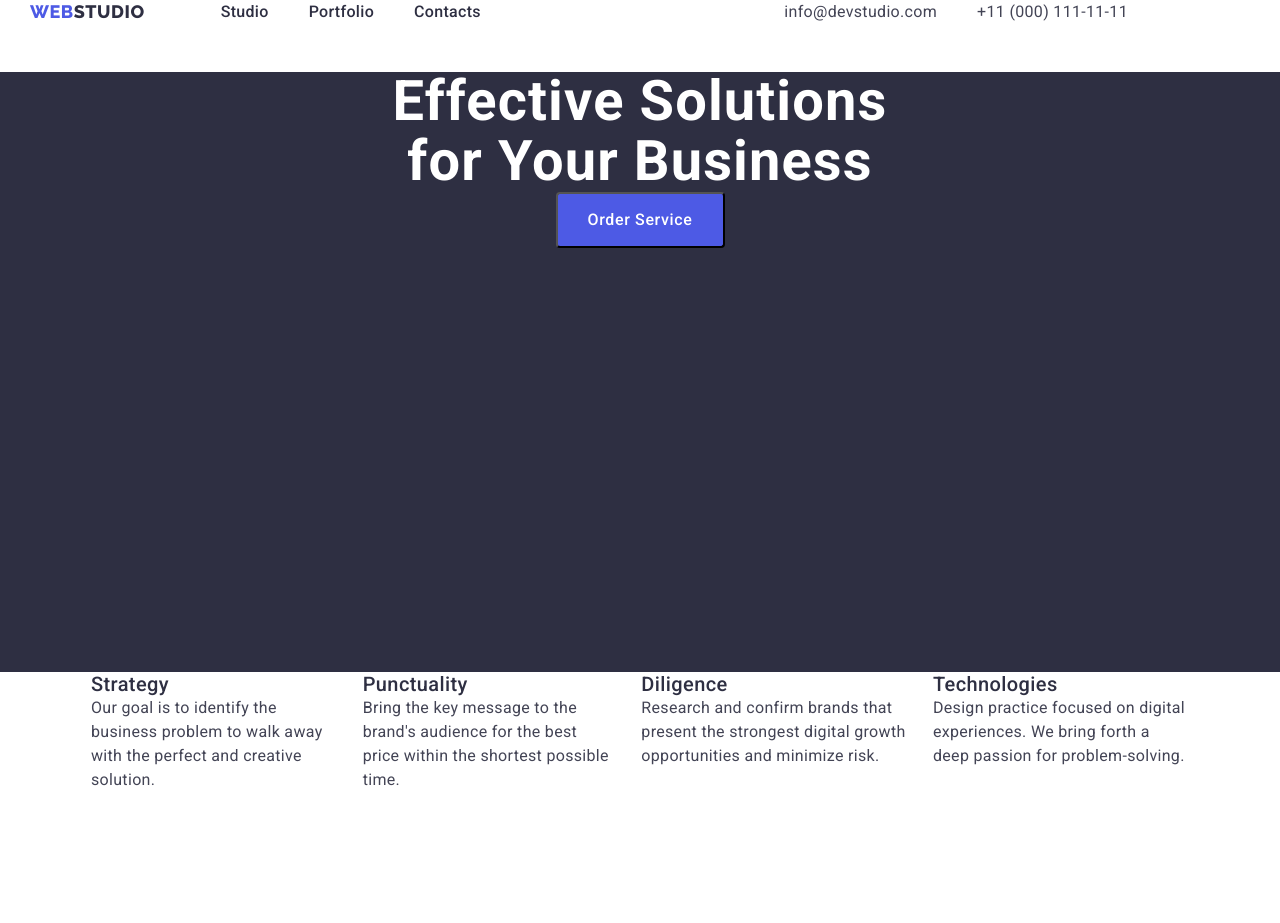
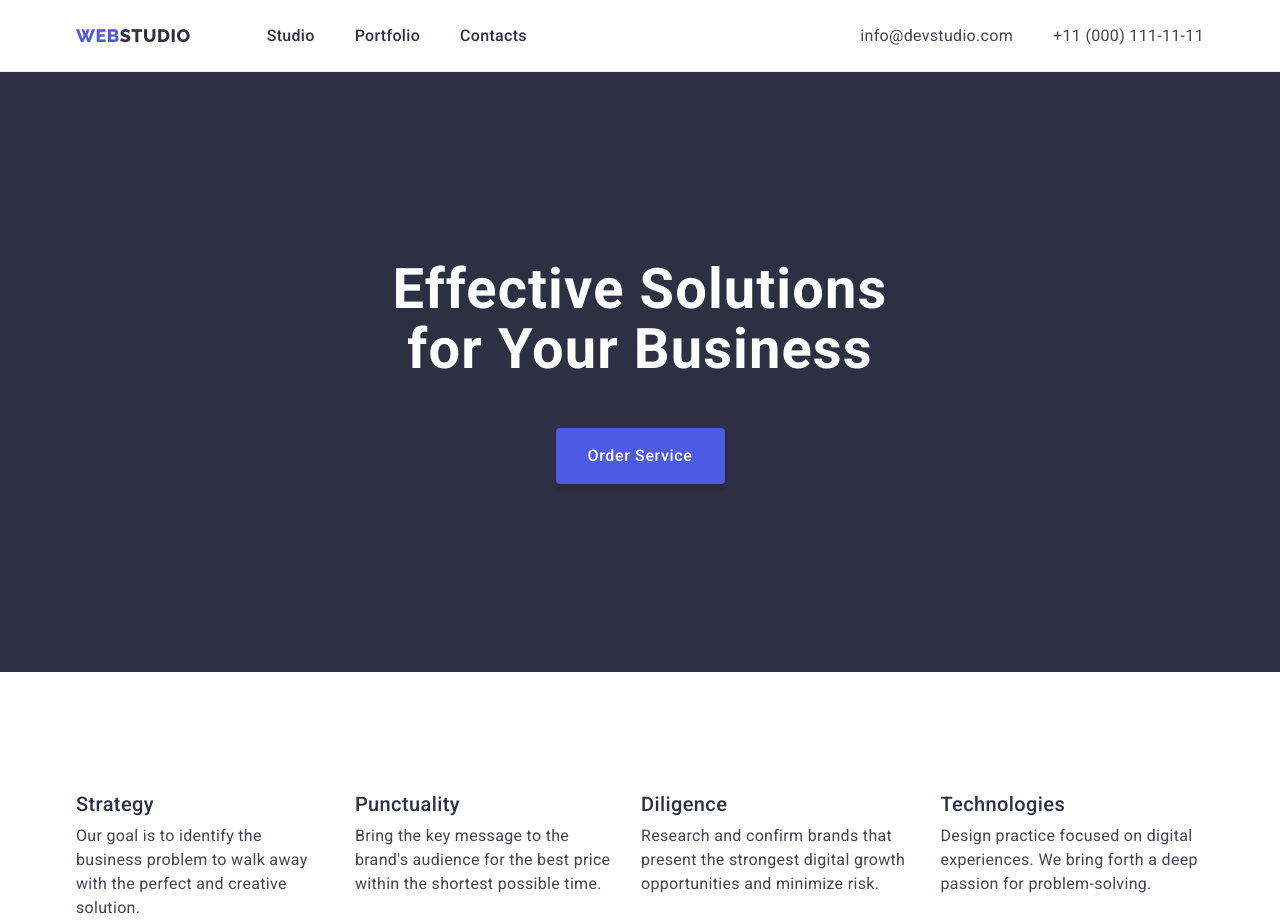
Before and after one commit to Alina-023/goit-markup-hw-03, a plain HTML site: page index.html in a window 1280 px wide. Shown: the top 923 px of the page. Drawn offline with nearby package versions, Linux system fonts and the light colour scheme.

Commit message:
update-5

```diff
--- a/css/styles.css
+++ b/css/styles.css
@@ -16,7 +16,7 @@ list-style: none;
 /*------------INDEX----------*/
 
 .container {
-        width: 1128px;
+        width: 1158px;
         padding-left: 15px;
         padding-right: 15px;
         margin: 0 auto;
@@ -55,7 +55,8 @@ body {
 
 .header {
         height: 72px;
-        width: 1158px;
+        border-bottom: 1px solid #e7e9fc;
+
 }
 .header-logo {
         font-family: 'Raleway', sans-serif;
@@ -72,6 +73,7 @@ body {
 .header-list {
         display: flex;
         gap: 40px;
+        padding: 24px 0;
 
 }
 
@@ -105,6 +107,7 @@ body {
 .address {
         font-style: normal;
         margin-left: auto;
+        padding: 24px 0;
 }
 
 .address-list {
@@ -135,7 +138,7 @@ height: 600px;
         align-items:center;
 }
 .hero-title {
-
+        max-width: 496px;
         font-weight: 700;
         font-size: 56px;
         line-height: 1.07;
@@ -143,6 +146,7 @@ height: 600px;
         letter-spacing: 0.02em;
         color: #FFFFFF;
         width: 496px;
+        padding-top: 188px;
 
 }
 .hero-button {
@@ -157,6 +161,9 @@ height: 600px;
         background: #4D5AE5;
         cursor: pointer;
         border-radius: 4px;
+        margin-top: 48px;
+        box-shadow: 0px 4px 4px rgba(0, 0, 0, 0.15);
+        border: none;
 
 }
 .hero-button:hover,
@@ -167,9 +174,8 @@ height: 600px;
 
 .services {
         height: 344px;
+        padding: 120px 0;
 }
-
-
 
 .services-title {
 
@@ -178,6 +184,7 @@ height: 600px;
         line-height: 1.2;
         letter-spacing: 0.02em;
         color: var(--title-color);
+        margin-bottom: 8px
 }
 
 .services-list {
@@ -193,8 +200,12 @@ height: 600px;
         color: #434455;
 }
 
+
+/*-------------------------SECTION-THREE-----------------*/
+
 .features {
         height: 532px;
+        padding-bottom: 120px
 }
 .features-title {
 
--- a/index.html
+++ b/index.html
@@ -63,12 +63,13 @@
         </section>
 
 
+        <!---------------------------SECTION-TWO----------------->
 
         <section class="services">
             <div class="container">
                 <h2 class="services-title" hidden>Services we provide</h2>
                 <ul class="services-list list">
-                    <li>
+                    <li class="services-item">
                         <h3 class="services-title">Strategy</h3>
                         <p class="services-text">Our goal is to identify the business problem to walk away with the
                             perfect
@@ -76,20 +77,20 @@
                             solution.</p>
 
                     </li>
-                    <li>
+                    <li class="services-item">
                         <h3 class="services-title">Punctuality</h3>
                         <p class="services-text">Bring the key message to the brand's audience for the best price within
                             the
                             shortest possible
                             time.</p>
                     </li>
-                    <li>
+                    <li class="services-item">
                         <h3 class="services-title">Diligence</h3>
                         <p class="services-text">Research and confirm brands that present the strongest digital growth
                             opportunities and
                             minimize risk.</p>
                     </li>
-                    <li>
+                    <li class="services-item">
                         <h3 class="services-title">Technologies</h3>
                         <p class="services-text">Design practice focused on digital experiences. We bring forth a deep
                             passion for
@@ -99,6 +100,8 @@
                 </ul>
             </div>
         </section>
+
+        <!----------------------------SECTION-THREE------------------------->
 
         <section class="features">
             <div class="container">
```
Lines whose indentation alone changed are shown as unchanged.
